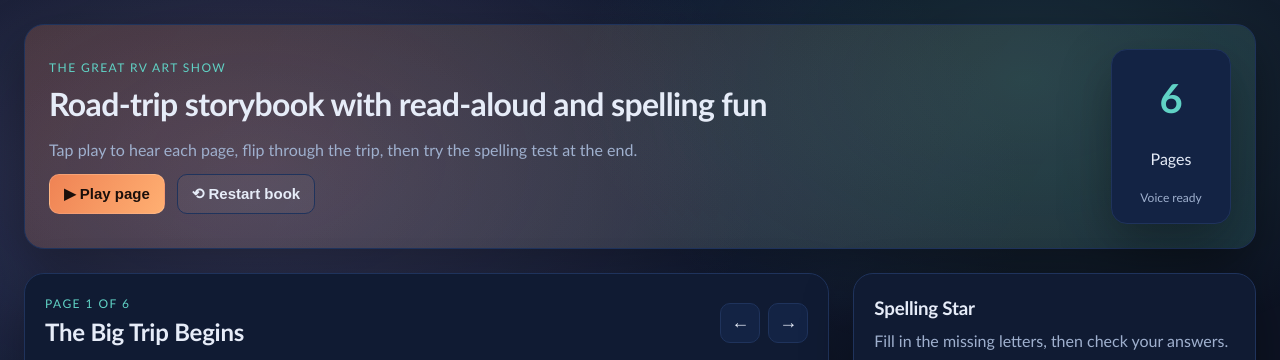
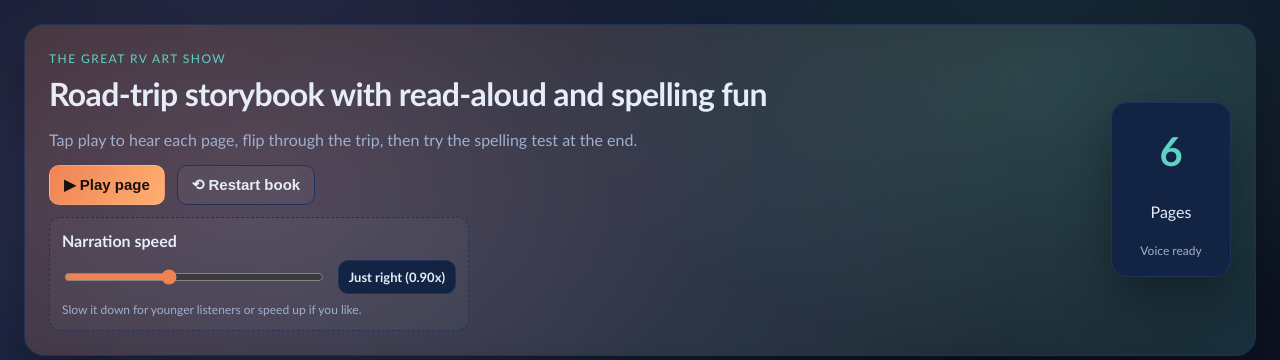
Before and after one commit to bsuvorov/codex_storybooks_for_spell_prep, a website: page 2025_12_01/index.html in a window 1280 px wide. Shown: the top 360 px of the page. Drawn offline with Linux system fonts and the light colour scheme.

Commit message:
Add adjustable narration speed control

```diff
--- a/2025_12_01/index.html
+++ b/2025_12_01/index.html
@@ -16,6 +16,22 @@
       <div class="hero__actions">
         <button id="play-btn" class="btn primary">▶ Play page</button>
         <button id="restart-btn" class="btn ghost">⟲ Restart book</button>
+      </div>
+      <div class="speed-control">
+        <label for="speed-slider">Narration speed</label>
+        <div class="speed-control__row">
+          <input
+            id="speed-slider"
+            type="range"
+            min="0.7"
+            max="1.2"
+            step="0.05"
+            value="0.9"
+            aria-label="Narration speed"
+          />
+          <span id="speed-label" class="speed-control__badge">Gentle (0.9x)</span>
+        </div>
+        <p class="small">Slow it down for younger listeners or speed up if you like.</p>
       </div>
     </div>
     <div class="hero__badge">
--- a/2025_12_01/script.js
+++ b/2025_12_01/script.js
@@ -77,6 +77,8 @@ const nextBtn = document.getElementById("next-btn");
 const playBtn = document.getElementById("play-btn");
 const restartBtn = document.getElementById("restart-btn");
 const voiceStatusEl = document.getElementById("voice-status");
+const speedSlider = document.getElementById("speed-slider");
+const speedLabel = document.getElementById("speed-label");
 const quizListEl = document.getElementById("quiz-list");
 const checkAnswersBtn = document.getElementById("check-answers");
 const retryQuizBtn = document.getElementById("retry-quiz");
@@ -87,6 +89,26 @@ let currentPage = 0;
 let currentUtterance = null;
 let currentAudio = null;
 const audioCache = new Map();
+
+function getNarrationRate() {
+  const rate = Number(speedSlider?.value || 0.9);
+  if (Number.isNaN(rate)) return 0.9;
+  return Math.min(Math.max(rate, 0.7), 1.2);
+}
+
+function describeNarrationRate(rate) {
+  if (rate < 0.85) return "Gentle";
+  if (rate > 1.05) return "Snappy";
+  return "Just right";
+}
+
+function updateSpeedLabel() {
+  const rate = getNarrationRate();
+  const descriptor = describeNarrationRate(rate);
+  if (speedLabel) {
+    speedLabel.textContent = `${descriptor} (${rate.toFixed(2)}x)`;
+  }
+}
 
 function renderPage() {
   const page = pages[currentPage];
@@ -126,7 +148,7 @@ async function synthesizeWithGcp(text) {
   const response = await fetch("/api/tts", {
     method: "POST",
     headers: { "Content-Type": "application/json" },
-    body: JSON.stringify({ text }),
+    body: JSON.stringify({ text, speakingRate: getNarrationRate() }),
   });
 
   if (!response.ok) {
@@ -144,7 +166,7 @@ function speakWithBrowser(text) {
     return;
   }
   const utterance = new SpeechSynthesisUtterance(text);
-  utterance.rate = 0.98;
+  utterance.rate = getNarrationRate();
   utterance.pitch = 1;
   currentUtterance = utterance;
   window.speechSynthesis.speak(utterance);
@@ -162,7 +184,7 @@ function playAudio(url) {
 
 async function speak(text) {
   stopAllAudio();
-  const cacheKey = `${currentPage}:${text}`;
+  const cacheKey = `${currentPage}:${text}:${getNarrationRate()}`;
 
   if (audioCache.has(cacheKey)) {
     playAudio(audioCache.get(cacheKey));
@@ -252,6 +274,10 @@ playBtn.addEventListener("click", () => speak(pages[currentPage].text));
 restartBtn.addEventListener("click", restartBook);
 checkAnswersBtn.addEventListener("click", checkAnswers);
 retryQuizBtn.addEventListener("click", buildQuiz);
+speedSlider?.addEventListener("input", () => {
+  updateSpeedLabel();
+  stopAllAudio();
+});
 
 updateVoiceStatus(
   "Google Cloud narration preferred when server is running; will fall back to your device voice if unavailable.",
@@ -259,3 +285,4 @@ updateVoiceStatus(
 );
 renderPage();
 buildQuiz();
+updateSpeedLabel();
--- a/2025_12_01/styles.css
+++ b/2025_12_01/styles.css
@@ -76,6 +76,43 @@ body {
   gap: 12px;
   margin-top: 12px;
   flex-wrap: wrap;
+}
+
+.speed-control {
+  margin-top: 12px;
+  padding: 10px 12px;
+  background: rgba(255, 255, 255, 0.03);
+  border: 1px dashed var(--border);
+  border-radius: 12px;
+  display: grid;
+  gap: 6px;
+  width: min(420px, 100%);
+}
+
+.speed-control label {
+  font-weight: 700;
+  color: var(--text);
+}
+
+.speed-control__row {
+  display: flex;
+  align-items: center;
+  gap: 12px;
+}
+
+.speed-control input[type="range"] {
+  flex: 1;
+  accent-color: var(--accent);
+}
+
+.speed-control__badge {
+  background: var(--card);
+  border: 1px solid var(--border);
+  border-radius: 10px;
+  padding: 6px 10px;
+  font-weight: 700;
+  font-size: 13px;
+  white-space: nowrap;
 }
 
 h1 {
```
Also changed, not shown: 2025_12_01/server.js (+7 -2 lines).
